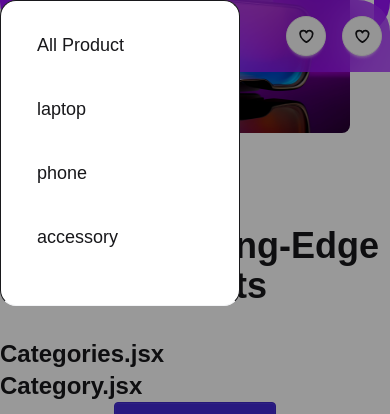
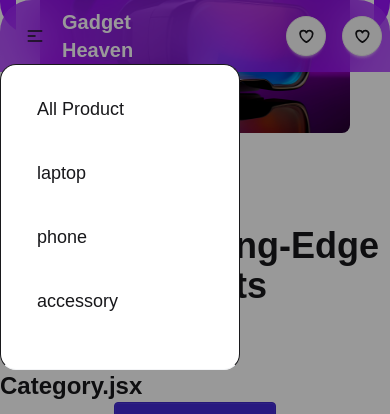
Before and after one commit to programming-hero-web-course-4/b10a8-gadget-heaven-DevelopWebAdnan, a React (Vite) app: page / in a window 390 px wide. Both pictures are taken after a click on the label "Categories Sidebar". Shown: the part 738-1152 px from the top of the page. Built offline with nearby package versions, Linux system fonts and the light colour scheme.

Commit message:
fixed the responsiveness of the categories sidebar

```diff
--- a/src/components/Category/Category.jsx
+++ b/src/components/Category/Category.jsx
@@ -20,7 +20,7 @@ const Category = ({ uniqueGadgetsCategories }) => {
                 </div>
                 <div className="drawer-side">
                     <label htmlFor="my-drawer-2" aria-label="close sidebar" className="drawer-overlay"></label>
-                    <ul className="menu bg-white text-base-content w-60 p-6 rounded-2xl border border-b-gray-100 text-lg">
+                    <ul className="menu bg-white text-base-content w-60 p-6 rounded-2xl border border-b-gray-100 text-lg relative top-16 lg:static">
                         {/* Sidebar content here */}
                         <li><NavLink to='/gadgets'>All Product</NavLink></li>
                             {
--- a/src/components/Gadgets/Gadgets.jsx
+++ b/src/components/Gadgets/Gadgets.jsx
@@ -25,7 +25,7 @@ const Gadgets = () => {
     return (
         <div>
             <p>Gadgets.jsx....</p>
-            <div className='grid grid-cols-1 md:grid-cols-2 lg:grid-cols-3 gap-6 lg:flex-3/4'>
+            <div className='grid grid-cols-1 md:grid-cols-2 lg:grid-cols-3 gap-6'>
                 {
                     data.map(gadget => <Gadget gadget={gadget} key={gadget.product_id}></Gadget>)
                 }
```
